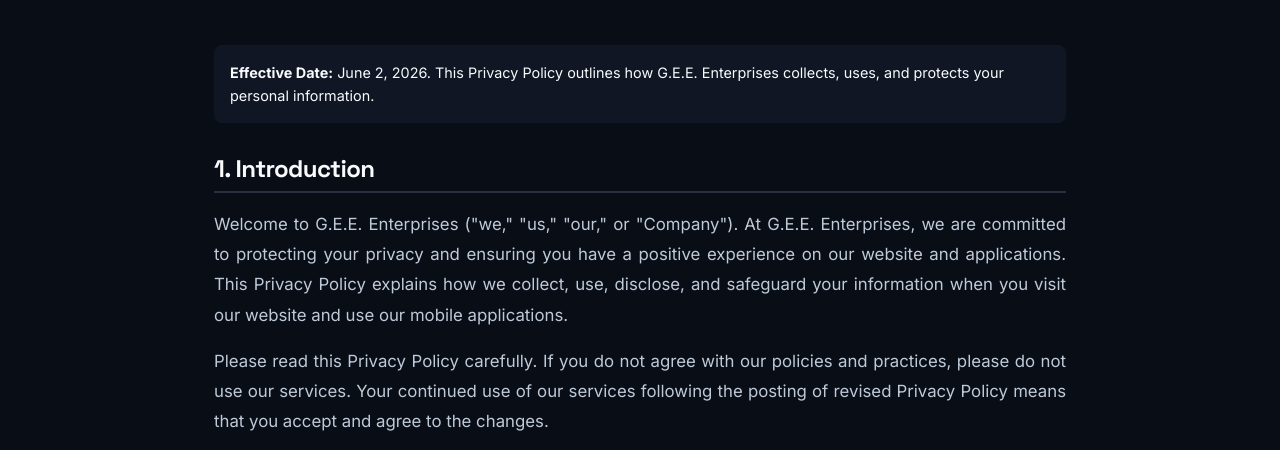
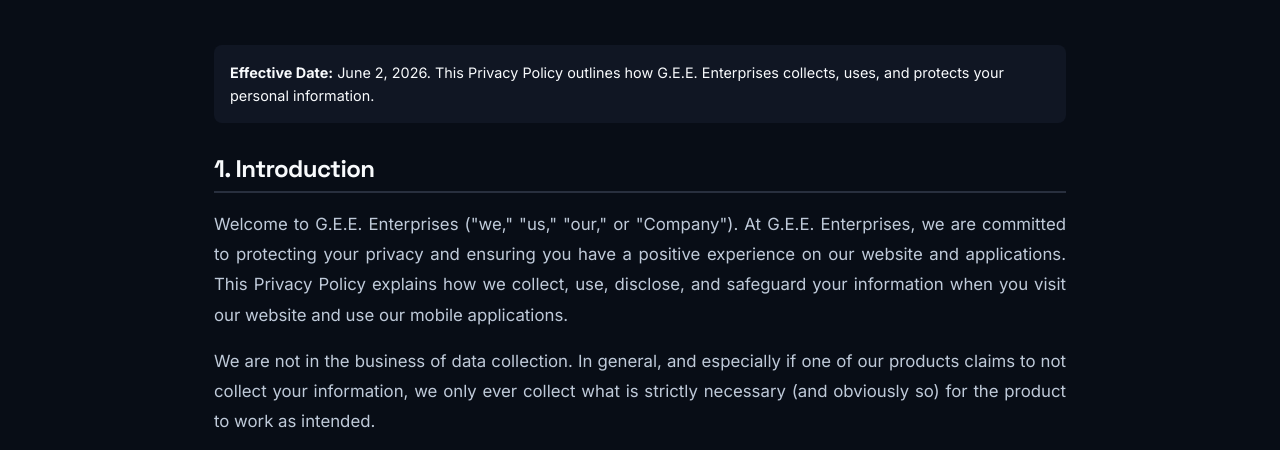
Before and after one commit to G-E-E-Enterprises/g-e-e-enterprises.github.io, a plain HTML site: page privacy-policy.html in a window 1280 px wide. Shown: the part 301-751 px from the top of the page. Drawn offline with Linux system fonts and the light colour scheme.

Commit message:
Clarify data collection policy in privacy policy
Added clarification on data collection practices.

```diff
--- a/privacy-policy.html
+++ b/privacy-policy.html
@@ -152,6 +152,9 @@
                 <h2>1. Introduction</h2>
                 <p>
                     Welcome to G.E.E. Enterprises ("we," "us," "our," or "Company"). At G.E.E. Enterprises, we are committed to protecting your privacy and ensuring you have a positive experience on our website and applications. This Privacy Policy explains how we collect, use, disclose, and safeguard your information when you visit our website and use our mobile applications.
+                </p>
+                <p>
+                    We are not in the business of data collection. In general, and especially if one of our products claims to not collect your information, we only ever collect what is strictly necessary (and obviously so) for the product to work as intended.
                 </p>
                 <p>
                     Please read this Privacy Policy carefully. If you do not agree with our policies and practices, please do not use our services. Your continued use of our services following the posting of revised Privacy Policy means that you accept and agree to the changes.
```
